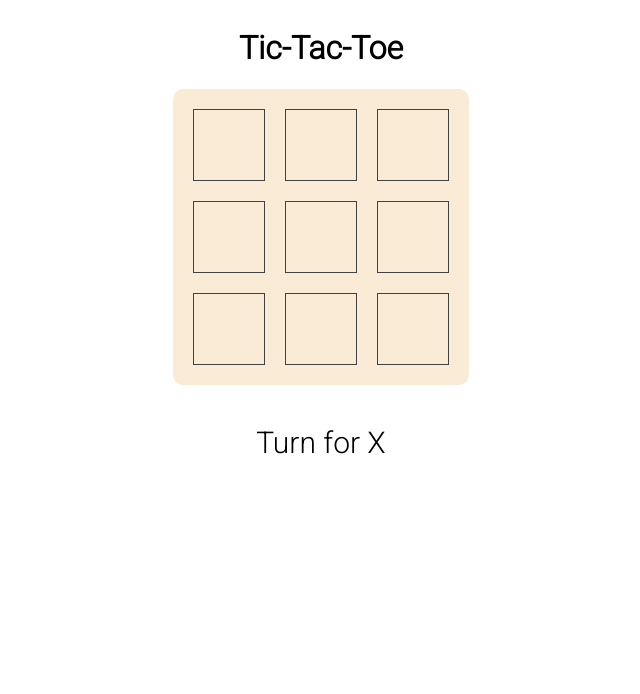
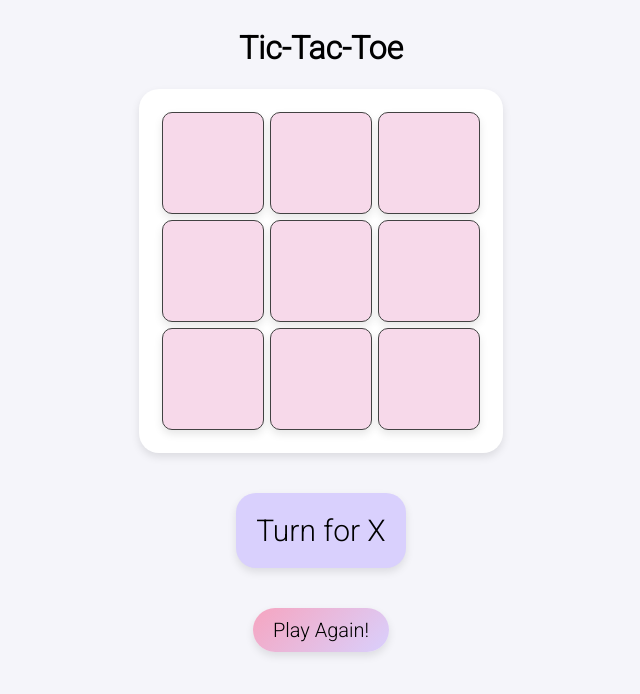
Before and after one commit to prathamdupare/tic-tac-toe, a plain HTML site: page index.html in a window 1280 px wide. Shown: the whole page, without its empty margins (319-959 px from the left). Drawn offline with Linux system fonts and the light colour scheme.

Commit message:
Some UI/UX improvements

```diff
--- a/index.html
+++ b/index.html
@@ -14,6 +14,8 @@
     </main>
 
     <div class="turn-for">Turn for X</div>
+
+    <button id="reset">Play Again!</button>
 </body>
 <script src="script.js"></script>
 </html>
--- a/script.js
+++ b/script.js
@@ -8,6 +8,9 @@ let turn = "X";
 const changeTurn = () => {
     return turn === "X" ? "O" : "X";
 };
+
+
+
 
 const checkWin = () => {
     const boxtexts = document.getElementsByClassName('square-text');
@@ -55,6 +58,22 @@ const createSquare = (index) => {
     });
 };
 
+
+const reset = document.querySelector('#reset');
+reset.addEventListener('click', () => {
+    const boxtexts = document.getElementsByClassName('square-text');
+    for (const boxtext of boxtexts) {
+        boxtext.innerText = '';
+    }
+
+    gameover = false;
+    turn = "X";
+    document.querySelector(".turn-for").innerText = `Turn for ${turn}`;
+
+    // Clear win notifications
+    document.querySelector(".turn-for").innerText = "Now it's turn for X";
+})
+
 board.forEach((item, index) => {
     createSquare(index);
 });
--- a/style.css
+++ b/style.css
@@ -3,21 +3,30 @@
 
 * {
     font-family: 'Roboto', sans-serif;
+    /* color: white; */
 }
 
 
 body {
-    background-color: white;
+    display: flex;
+    flex-direction: column;
+    align-items: center;
+    justify-content: center;
+    background-color: #F5F5FA;
 }
 .square {
+    background-color: hsl(327, 64%, 91%);
     display: flex;
     justify-content: center;
     align-items: center;
+    border-radius: 10px;
+    box-shadow: 0px 4px 8px rgba(0, 0, 0, 0.1);
     border: 1px solid rgb(66, 66, 66);
     padding: 10px;
-    margin: 10px;
-    width: 50px;
-    height: 50px;
+    margin: 3px;
+    width: 80px;
+    height: 80px;
+
 }
 
 .square:hover {
@@ -26,7 +35,8 @@ body {
 
 
 .square-text {
-    font-size: 40px;
+    font-size: 60px;
+    color: #1C1C1E;
 }
 
 .gameboard {
@@ -36,9 +46,10 @@ body {
     grid-template-rows: repeat(3, 1fr);
 
 
-    border-radius: 10px;
-    padding: 10px;
-    background-color: antiquewhite;
+    border-radius: 20px;
+    padding: 20px;
+    background-color: #FFFFFF ;
+    box-shadow: 0px 4px 8px rgba(0, 0, 0, 0.1);
 }
 
 main {
@@ -49,10 +60,40 @@ main {
 }
 
 .turn-for {
+    background-color: #d9d0fd;
+    width: fit-content;
+    margin-top: 40px;
+    padding: 20px;
+    border-radius: 20px;
+    /* padding-top: 40px; */
+    font-size: 30px;
+    box-shadow: 0px 4px 8px rgba(0, 0, 0, 0.1);
+    /* display: flex;
+    justify-content: center;
+    align-items: center; */
+}
 
-    padding-top: 40px;
-    font-size: 30px;
-    display: flex;
-    justify-content: center;
-    align-items: center;
+#reset {
+    background: linear-gradient(135deg, #f6a5c0, #d9d0fd);
+    outline: none;
+    border: none;
+    width: fit-content;
+    margin-top: 40px;
+    padding: 10px 20px;
+    border-radius: 30px;
+    font-size: 20px;
+    color: black;
+    cursor: pointer;
+    transition: background-color 0.3s, transform 0.2s, box-shadow 0.3s;
+    box-shadow: 0px 4px 8px rgba(0, 0, 0, 0.1);
 }
+
+#reset:hover {
+    background: linear-gradient(135deg, #d9d0fd, #f6a5c0);
+    transform: scale(1.05);
+}
+
+#reset:active {
+    background: linear-gradient(135deg, #f7c5c5, #d9d0fd);
+    box-shadow: 0px 4px 12px rgba(0, 0, 0, 0.2);
+}
```
